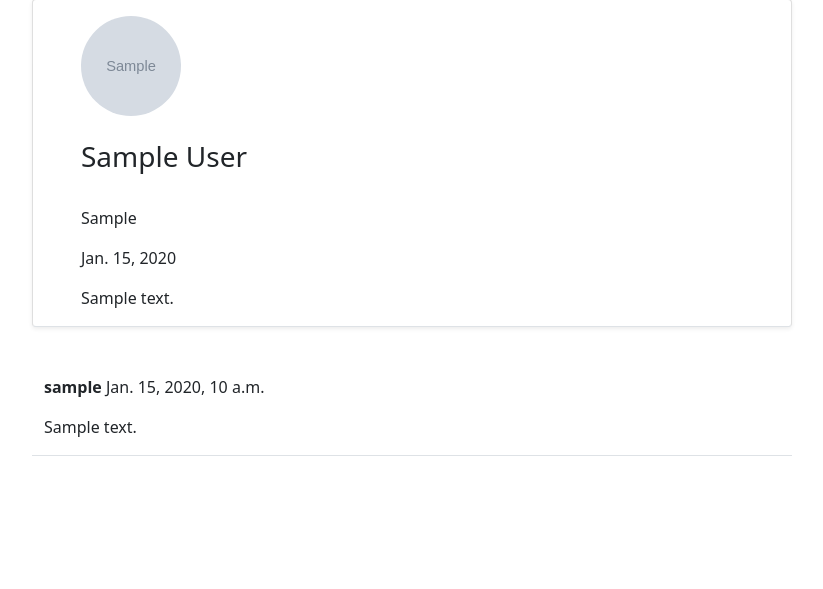
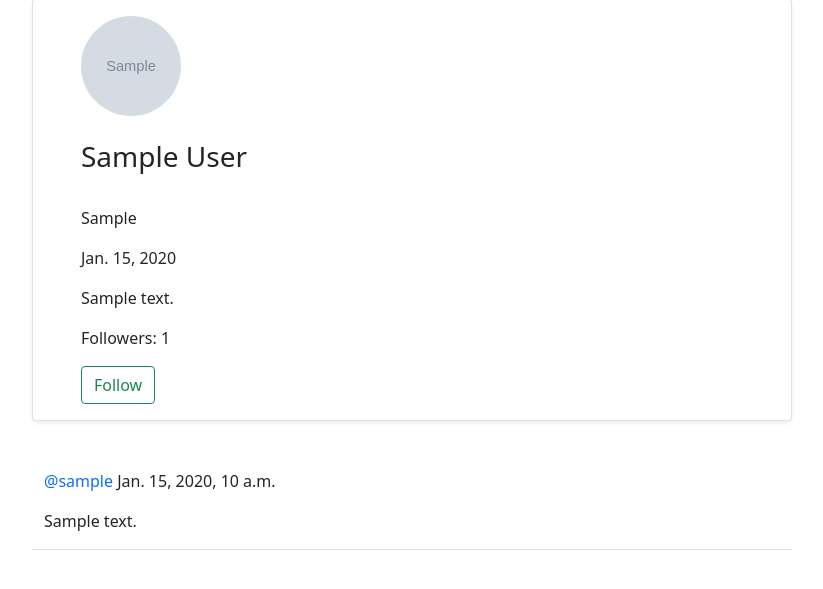
Before and after one commit to kamalchabouk/social_media, a Django app: page /accounts/profile/1/ in a window 1280 px wide. Shown: the part 191-780 px from the top of the page, without its empty margins (228-1051 px from the left). Run offline with Django 5.2, Linux system fonts and the light colour scheme; tables that the repository leaves empty hold one stand-in row (values such as "Sample post"); grey boxes marked "Sample" are stand-in pictures; some libraries are stand-ins or nearby versions.

Commit message:
add followers method

```diff
--- a/accounts/forms.py
+++ b/accounts/forms.py
@@ -4,7 +4,7 @@ from .models import UserProfile
 class UserProfileForm(forms.ModelForm):
     class Meta:
         model = UserProfile
-        fields = ['name', 'bio', 'birth_date', 'location', 'picture']
+        fields = ['name', 'bio', 'birth_date', 'location', 'picture','followers']
         widgets = {
             'birth_date': forms.DateInput(attrs={'type': 'date', 'placeholder': 'Enter your birth date'}),
             'name': forms.TextInput(attrs={'placeholder': 'Enter your full name'}),
--- a/accounts/models.py
+++ b/accounts/models.py
@@ -8,3 +8,4 @@ class UserProfile(models.Model):
     birth_date = models.DateField(null=True,blank=True)
     location = models.CharField(max_length=100,blank=True , null=True)
     picture = models.ImageField(upload_to='uploads/profile_pictures', default='uploads/profile_pictures/default.png',blank=True)
+    followers = models.ManyToManyField(User, blank=True,related_name='followers')
--- a/accounts/templates/accounts/profile.html
+++ b/accounts/templates/accounts/profile.html
@@ -15,14 +15,14 @@
             <h3 class="py-4">{{ profile.name }}
                 <span>
                     {% if request.user == user %}
-                        <a href="{% url 'accounts:profile-edit' profile.pk %}" style="color: #333"><i class="far fa-edit"></i></a>
+                        <a href="{% url 'profile-edit' profile.pk %}" style="color: #333"><i class="far fa-edit"></i></a>
                     {% endif %}
                 </span>
                 {% else %}
                 <h3 class="py-4">{{ user.username }}
                     <span>
                         {% if request.user == user %}
-                            <a href="{% url 'accounts:profile-edit' profile.pk %}" style="color: #333"><i class="far fa-edit"></i></a>
+                            <a href="{% url 'profile-edit' profile.pk %}" style="color: #333"><i class="far fa-edit"></i></a>
                         {% endif %}
                     </span>
                 </h3>
@@ -40,15 +40,35 @@
             {% if profile.bio %}
             <p>{{ profile.bio }}</p>
             {% endif %}
+
+            <div class="mb-3">
+                <p>Followers: {{ number_of_followers }}</p>
+                {% if user == request.user %}
+                {% else %}
+                {% if is_following %}
+                <form method="POST" action="{% url 'accounts:remove-follower' profile.pk %}">
+                    {% csrf_token %}
+                    <button class="btn btn-outline-danger" type="submit">Unfollow</button>
+                </form>
+                {% else %}
+                <form method="POST" action="{% url 'accounts:add-follower' profile.pk %}">
+                    {% csrf_token %}
+                    <button class="btn btn-outline-success" type="submit">Follow</button>
+                </form>
+                {% endif %}
+                {% endif %}
+            </div>
         </div>
     </div>
 
     {% for post in posts %}
     <div class="row justify-content-center mt-5">
-        <div class="col-md-8 col-sm-12 border-bottom position-relative">
-            <p><strong>{{ post.author }}</strong> {{ post.created_on }}</p>
-            <p>{{ post.body }}</p>
-            <a href="{% url 'post-detail' post.pk %}" class="stretched-link"></a>
+        <div class="col-md-8 col-sm-12 border-bottom">
+            <p><a style="text-decoration: none" class="text-primary" href="{% url 'accounts:profile' post.author.profile.pk %}">@{{ post.author }}</a> {{ post.created_on }}</p>
+            <div class="position-relative">
+                <p>{{ post.body }}</p>
+                <a href="{% url 'post-detail' post.pk %}" class="stretched-link"></a>
+            </div>
         </div>
     </div>
     {% endfor %}
--- a/accounts/urls.py
+++ b/accounts/urls.py
@@ -1,5 +1,5 @@
 from django.urls import path
-from .views import ProfileView,ProfileEditView
+from .views import ProfileView,ProfileEditView,AddFollower,RemoveFollower
 
 app_name = 'accounts'
 
@@ -7,4 +7,6 @@ app_name = 'accounts'
 urlpatterns = [
     path('profile/<int:pk>/', ProfileView.as_view(), name='profile'),
     path('profile/edit/<int:pk>/', ProfileEditView.as_view(), name='profile-edit'),
+    path('profile/<int:pk>/followers/add',AddFollower.as_view(),name='add-follower'),
+    path('profile/<int:pk>/followers/remove',RemoveFollower.as_view(),name='remove-follower'),
 ]
--- a/accounts/views.py
+++ b/accounts/views.py
@@ -1,23 +1,40 @@
-from django.shortcuts import render
+from django.shortcuts import render,redirect
 from .models import UserProfile
 from django.views import View
 from social.models import Post
-from django.views.generic.edit import UpdateView,DeleteView
+from django.views.generic.edit import UpdateView
 from django.contrib.auth.mixins import UserPassesTestMixin,LoginRequiredMixin
 from django.urls import reverse_lazy
 
 
 class ProfileView(View):
-    def get(self,request,pk,*args,**kwargs):
+    def get(self, request, pk, *args, **kwargs):
         profile = UserProfile.objects.get(pk=pk)
         user = profile.user
-        posts = Post.objects.filter(author=user).order_by('created_on')
+        posts = Post.objects.filter(author=user).order_by('-created_on')
+
+        followers = profile.followers.all()
+
+        if len(followers) == 0:
+            is_following = False
+
+        for follower in followers:
+            if follower == request.user:
+                is_following = True
+                break
+            else:
+                is_following = False
+
+        number_of_followers = len(followers)
 
         context = {
             'user': user,
             'profile': profile,
             'posts': posts,
+            'number_of_followers': number_of_followers,
+            'is_following': is_following,
         }
+
         return render(request, 'accounts/profile.html', context)
 
 class ProfileEditView(LoginRequiredMixin, UserPassesTestMixin, UpdateView):
@@ -27,8 +44,22 @@ class ProfileEditView(LoginRequiredMixin, UserPassesTestMixin, UpdateView):
 
     def get_success_url(self):
         pk = self.kwargs['pk']
-        return reverse_lazy('accounts:profile', kwargs={'pk': pk})
+        return reverse_lazy('profile', kwargs={'pk': pk})
 
     def test_func(self):
         profile = self.get_object()
         return self.request.user == profile.user
+
+class AddFollower(LoginRequiredMixin, View):
+    def post(self, request, pk, *args, **kwargs):
+        profile = UserProfile.objects.get(pk=pk)
+        profile.followers.add(request.user)
+
+        return redirect('accounts:profile', pk=profile.pk)
+
+class RemoveFollower(LoginRequiredMixin, View):
+    def post(self, request, pk, *args, **kwargs):
+        profile = UserProfile.objects.get(pk=pk)
+        profile.followers.remove(request.user)
+
+        return redirect('accounts:profile', pk=profile.pk)
--- a/social/views.py
+++ b/social/views.py
@@ -1,4 +1,4 @@
-from django.shortcuts import render
+from django.shortcuts import render,redirect
 from django.urls import reverse_lazy
 from django.contrib.auth.mixins import UserPassesTestMixin, LoginRequiredMixin
 from django.views import View
```
Also changed, not shown: social/templates/social/post_list.html (+8 -5 lines), accounts/migrations/0002_userprofile_followers.py (added).
